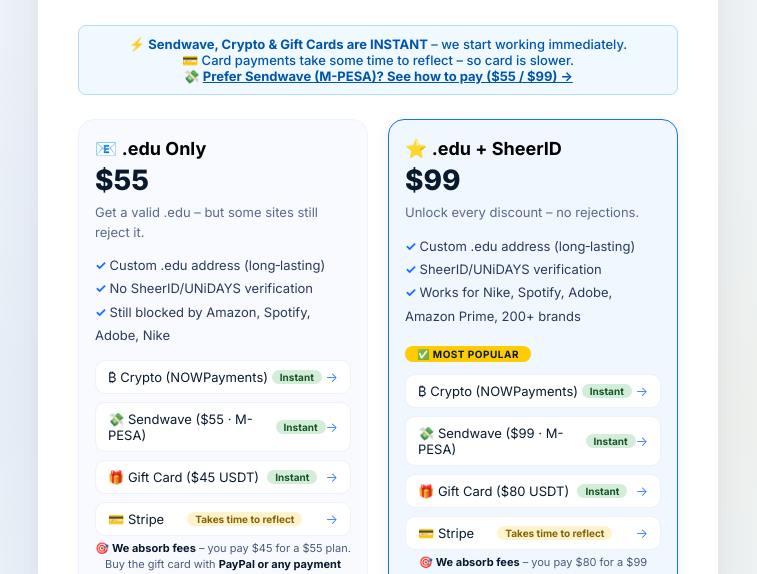
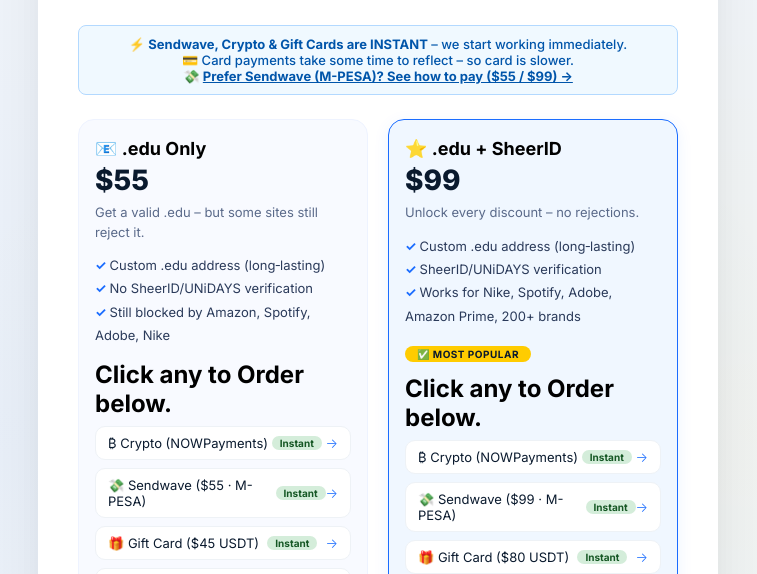
Before and after one commit to abelsez/fastdiscountfinder, a plain HTML site: page sendwave.html in a window 1280 px wide. Shown: the part 180-754 px from the top of the page, without its empty margins (262-1019 px from the left). Drawn offline with Linux system fonts and the light colour scheme.

Commit message:
Add headings for payment options in sendwave.html
Added headings for payment options to enhance clarity.

```diff
--- a/sendwave.html
+++ b/sendwave.html
@@ -316,6 +316,7 @@
                 </ul>
 
                 <div class="payment-options">
+                    <h2><strong>Click any to Order below.</strong></h2>
                     <a href="https://nowpayments.io/payment/?iid=5113588265" target="_blank" rel="noopener noreferrer" class="payment-option">
                         <span class="label">₿ Crypto (NOWPayments)</span>
                         <span class="badge-instant">Instant</span>
@@ -357,6 +358,7 @@
                 <span class="badge-recommended">✅ Most Popular</span>
 
                 <div class="payment-options">
+                    <h2><strong>Click any to Order below.</strong></h2>
                     <a href="https://nowpayments.io/payment/?iid=5509119084" target="_blank" rel="noopener noreferrer" class="payment-option">
                         <span class="label">₿ Crypto (NOWPayments)</span>
                         <span class="badge-instant">Instant</span>
```
